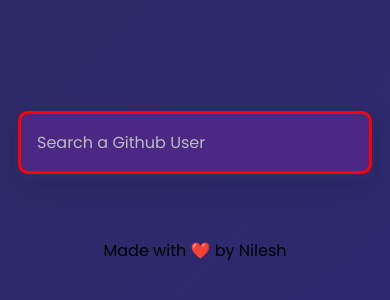
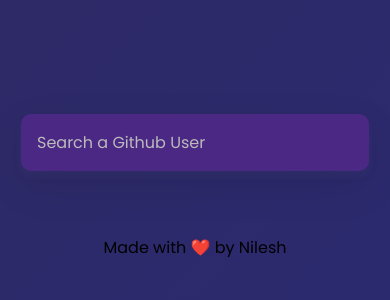
Before and after one commit to nileshkr17/Git-Finder, a plain HTML site: page index.html in a window 390 px wide. Shown: the part 242-542 px from the top of the page. Drawn offline with Linux system fonts and the light colour scheme; no server answers.

Commit message:
[fixed-res]

```diff
--- a/style.css
+++ b/style.css
@@ -114,7 +114,6 @@ input{
       text-align: center;
     }
     #search{
-        border:red solid 3px;
         margin-top: 30px;
      }
   }
```
